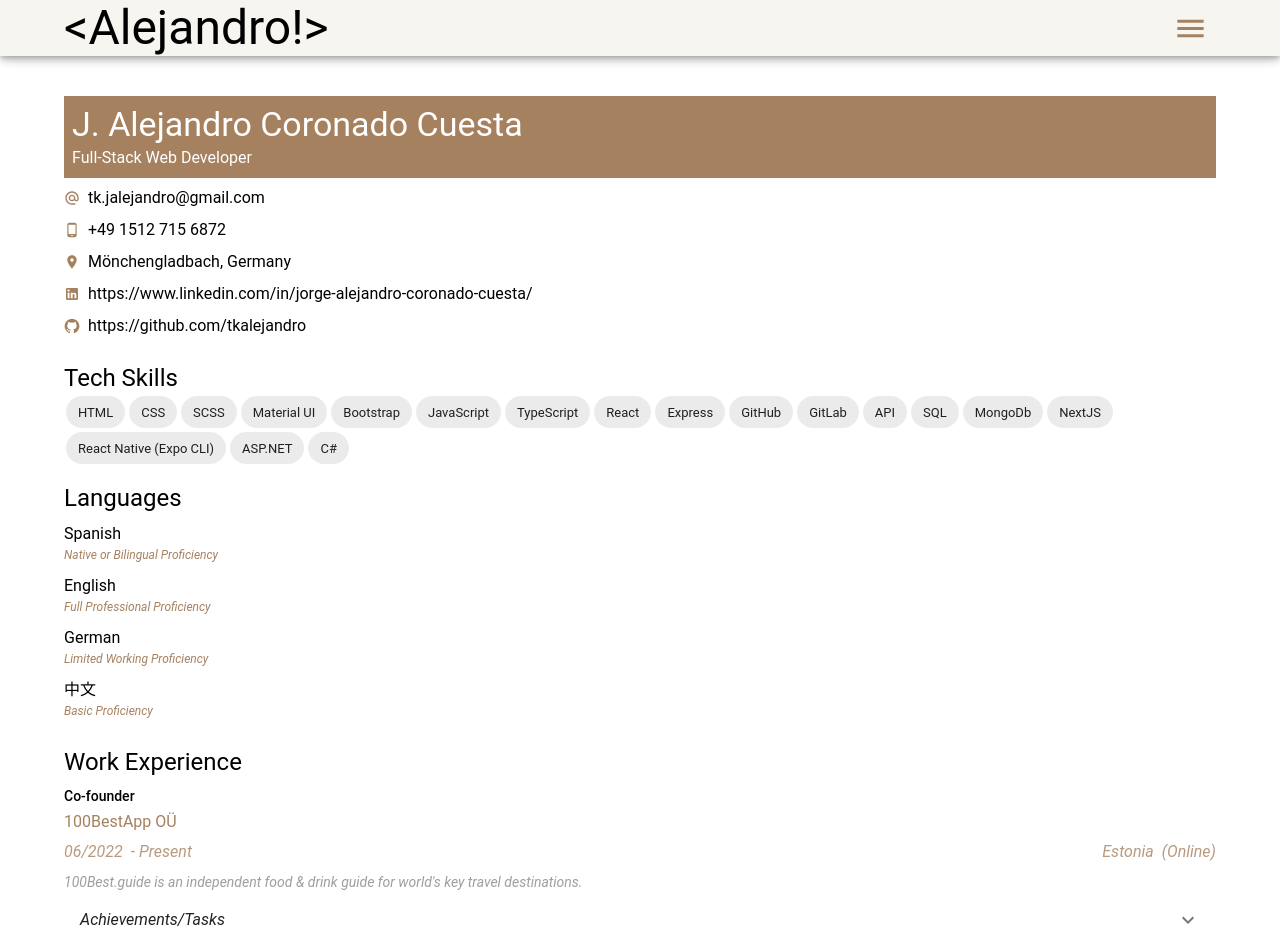
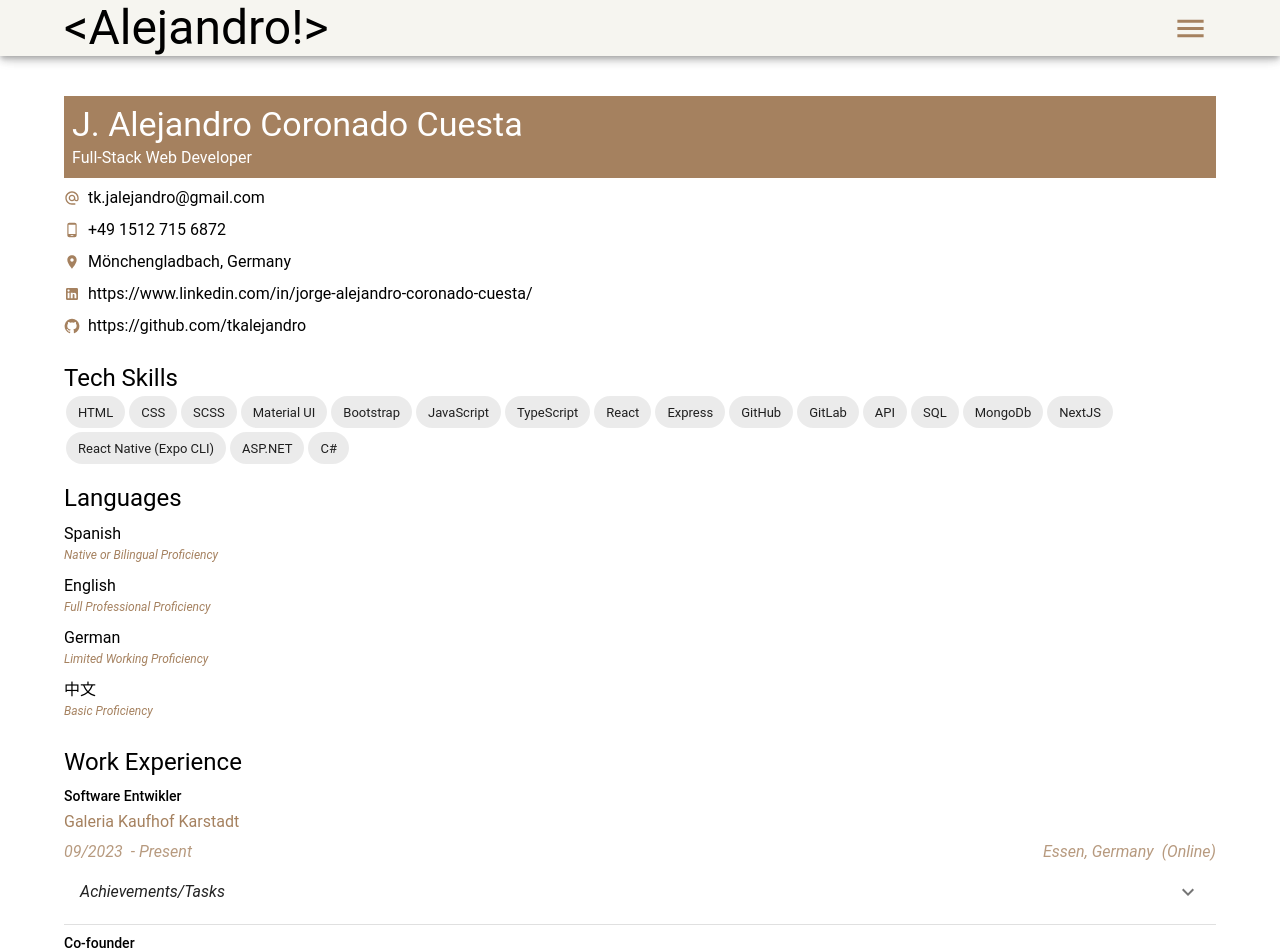
Before and after one commit to tkalejandro/modern-portfolio, a Next.js app: page /resume in a window 1280 px wide. Shown: the top 952 px of the page. Built offline with nearby package versions, Linux system fonts and the light colour scheme.

Commit message:
Added new job.

```diff
--- a/src/modules/ResumePage/components/WorkExperience/WorkExperience.tsx
+++ b/src/modules/ResumePage/components/WorkExperience/WorkExperience.tsx
@@ -5,7 +5,20 @@ import { LifeHighlights } from '../../../../types/ResumePage';
 const WorkExperience = () => {
 
   const data: LifeHighlights[] = [
-
+    {
+      id: 8,
+      title: 'Software Entwikler',
+      entity: 'Galeria Kaufhof Karstadt',
+      startDate: new Date(2023, 8, 1),
+      endDate: undefined,
+      city: 'Essen',
+      country: 'Germany',
+      online: true,
+      subtitle: 'Achievements/Tasks',
+      highlights: [
+        'Software developer in Webshop team, www.galeria.de',
+      ]
+    },
     {
       id: 7,
       title: 'Co-founder',
@@ -28,7 +41,7 @@ const WorkExperience = () => {
       title: 'Junior Developer',
       entity: 'COMPEON GmbH',
       startDate: new Date(2022, 4, 1),
-      endDate: undefined,
+      endDate: new Date(2023, 7,31),
       city: 'Düsseldorf',
       country: 'Germany',
       online: false,
```
